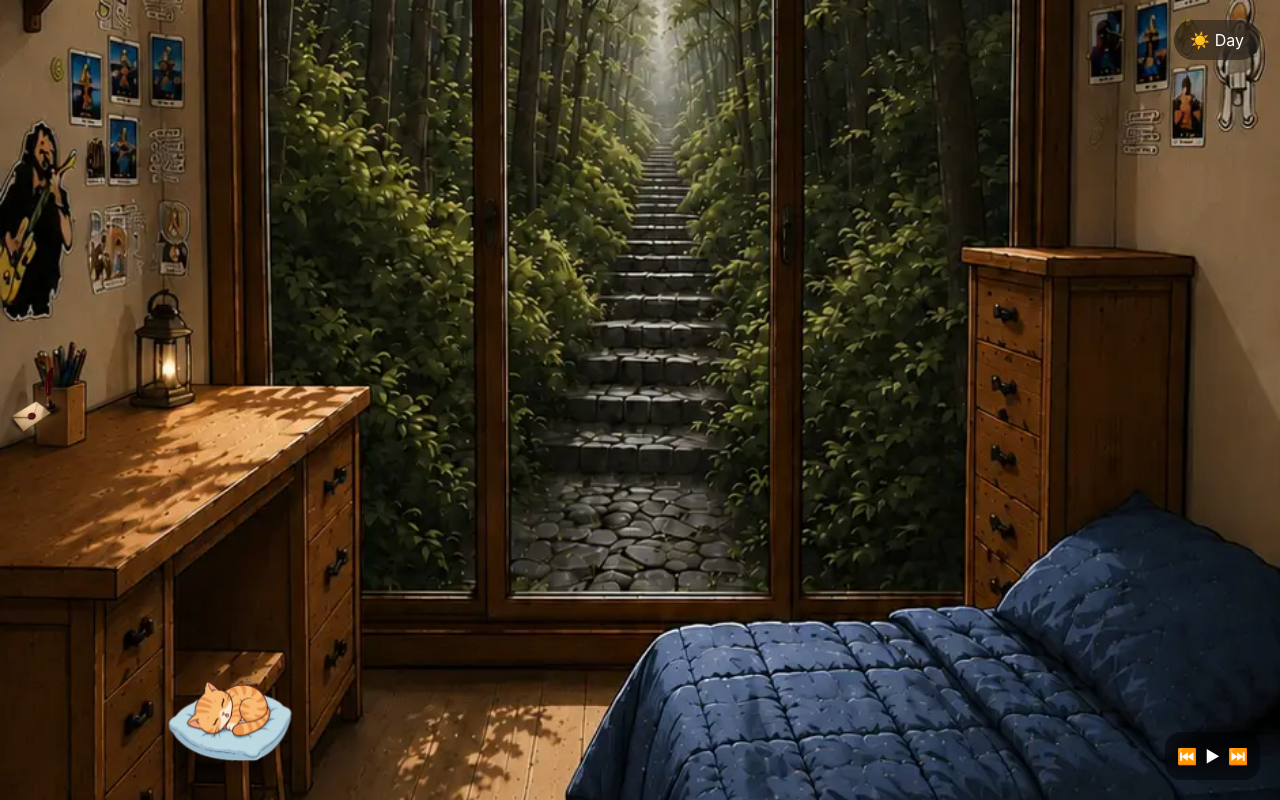
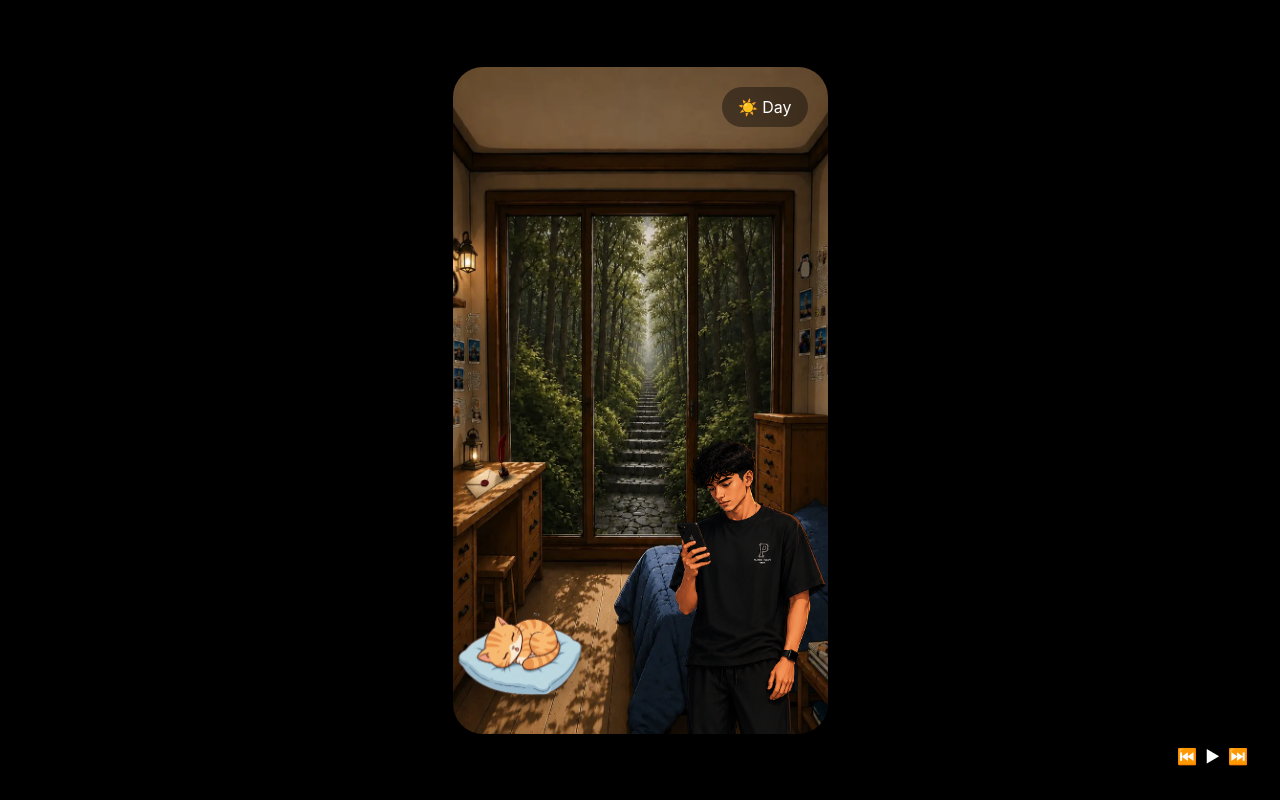
Before and after one commit to ajib111/ZestoCozyRoom, a React (Vite) app: page / in a window 1280 px wide. Built offline with nearby package versions, Linux system fonts and the light colour scheme.

Commit message:
fixing ratio

```diff
--- a/src/App.jsx
+++ b/src/App.jsx
@@ -1,26 +1,50 @@
-import { useState } from "react";
-
-import Room from "./components/Room"
+import Room from "./components/Room";
 import Scooter from "./components/Scooter";
 import MusicPlayer from "./components/MusicPlayer";
 
+function App() {
+  return (
+    <div
+      style={{
+        width: "100vw",
+        height: "100vh",
 
+        background: "#000",
 
+        display: "flex",
+        justifyContent: "center",
+        alignItems: "center",
 
-function App() {
-  const [isNight, setIsNight] = useState(false);
+        overflow: "hidden",
+      }}
+    >
+      {/* Zesto Phone Container */}
+      <div
+        style={{
+          width: "375px",
+          height: "667px",
 
-  return (
-    <>
+          position: "relative",
 
-       <Room/>
-        {/* Scooter Cat */}
+          overflow: "hidden",
+
+          borderRadius: "30px",
+
+          background: "black",
+
+          boxShadow: "0 0 40px rgba(0,0,0,0.5)",
+        }}
+      >
+        {/* Room */}
+        <Room />
+
+        {/* Scooter */}
         <Scooter />
 
         {/* Music Player */}
         <MusicPlayer />
-
-    </>
+      </div>
+    </div>
   );
 }
 
```
